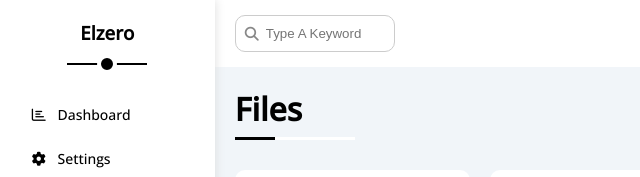
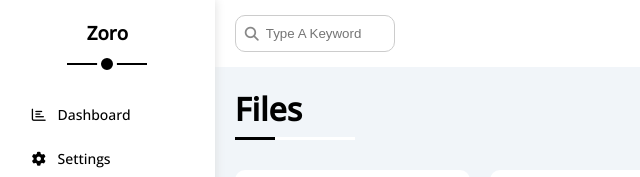
Before and after one commit to omco099/Templet4, a plain HTML site: page files.html in a window 1280 px wide. Shown: the top 177 px of the page, 0-640 px from the left. Drawn offline with nearby package versions, Linux system fonts and the light colour scheme.

Commit message:
Update files.html

```diff
--- a/files.html
+++ b/files.html
@@ -15,7 +15,7 @@
   <body>
     <div class="page d-flex">
       <div class="sidebar bg-white p-20 p-relative">
-        <h3 class="p-relative txt-c mt-0">Elzero</h3>
+        <h3 class="p-relative txt-c mt-0">Zoro</h3>
         <ul>
           <li>
             <a class="d-flex align-center fs-14 c-black rad-6 p-10" href="index.html">
```
